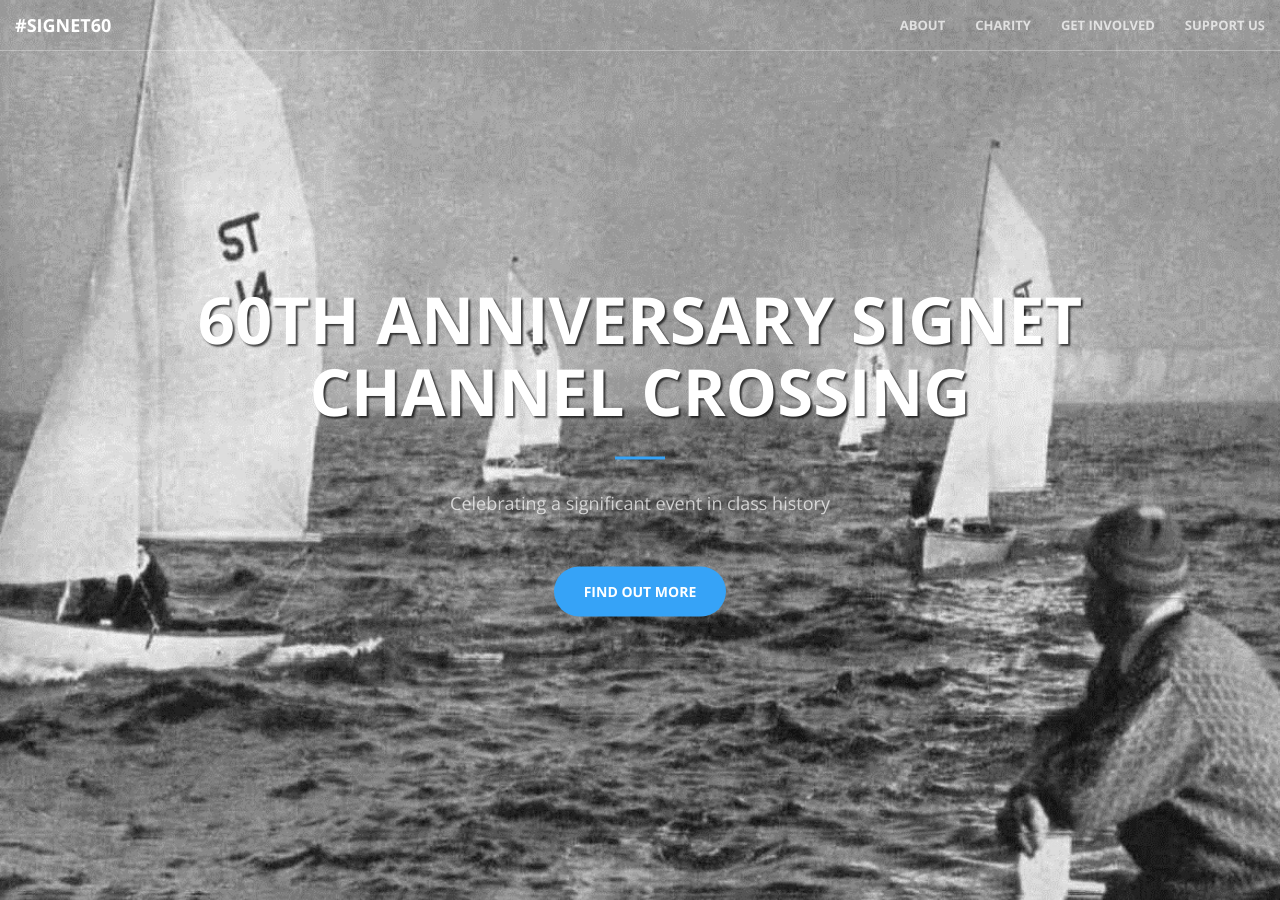
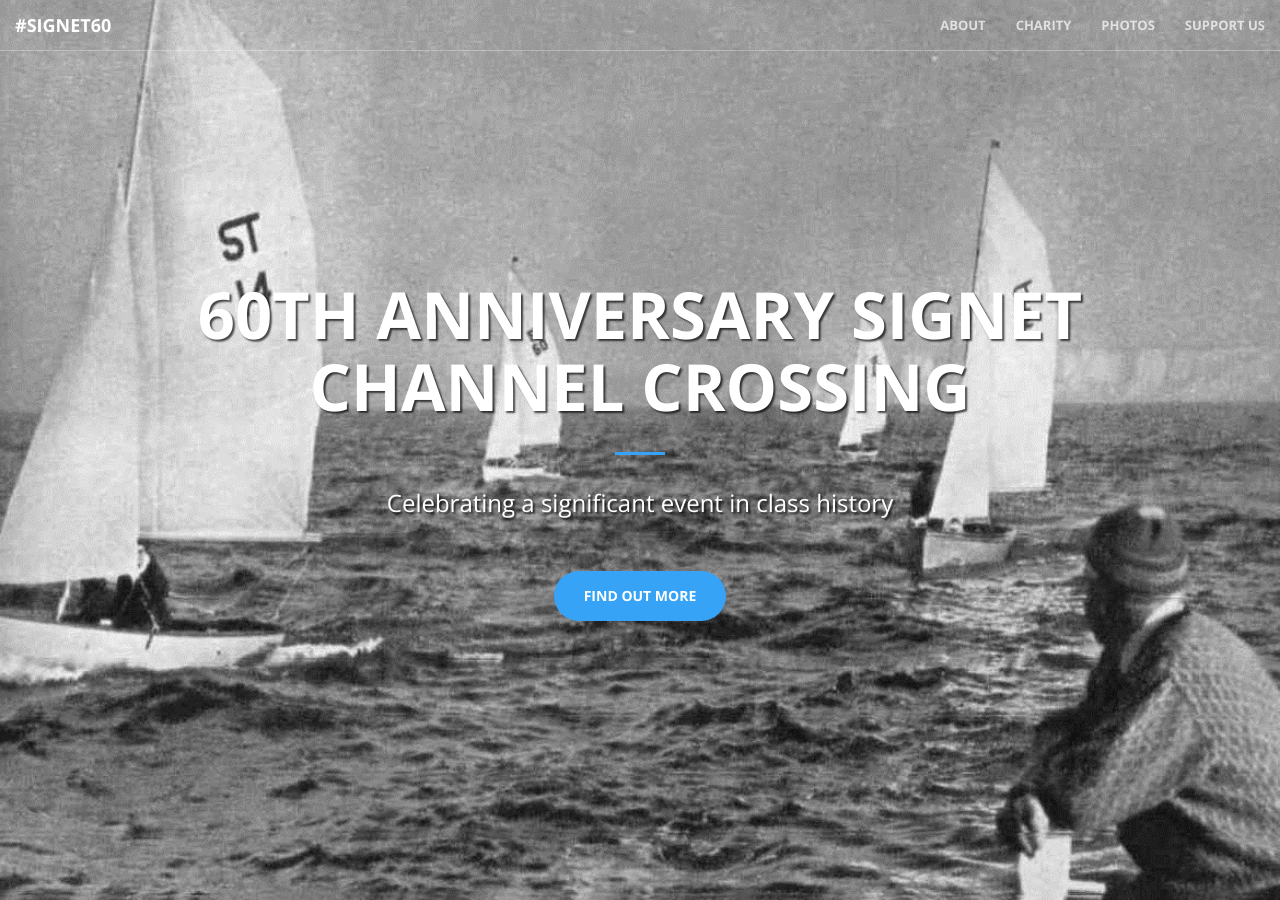
Before and after one commit to wrussell1999/signet60-website, a Jekyll site: the page built from index.html, in a window 1280 px wide and 900 px high. Built offline with Jekyll 4.4.1, drawn with Linux system fonts in a browser that asks for light colours.

Commit message:
Fix styling

```diff
--- a/_includes/contact.html
+++ b/_includes/contact.html
@@ -6,7 +6,7 @@
                 <hr class="primary">
                 <p>Wanting to provide sponsorship or support us in another way, get in touch!</p>
             </div>
-        <div class="col-lg-2 col-lg-offset-1 text-center">
+        <div class="col-lg-10 col-lg-offset-1 text-center">
             <a href="mailto:{{ site.email }}">
             <i class="fa fa-envelope-o fa-3x wow bounceIn" data-wow-delay=".1s"></i>
                 <p>{{ site.email }}</p>
--- a/_includes/nav.html
+++ b/_includes/nav.html
@@ -21,7 +21,7 @@
                     <a class="page-scroll" href="#charity">Charity</a>
                 </li>
                 <li>
-                    <a class="page-scroll" href="#portfolio">Get Involved</a>
+                    <a class="page-scroll" href="#photos">Photos</a>
                 </li>
                 <li>
                     <a class="page-scroll" href="#contact">Support Us</a>
--- a/_includes/portfolio.html
+++ b/_includes/portfolio.html
@@ -1,7 +1,7 @@
-<section class="no-padding" id="portfolio">
+<section class="no-padding" id="photos">
     <div class="container-fluid">
         <div class="row no-gutter">
-            <div class="col-lg-4 col-sm-6">
+            <div class="col-lg-6 col-sm-6">
                 <a href="#" class="portfolio-box">
                     <img src="img/portfolio/1.jpg" class="img-responsive" alt="">
                     <div class="portfolio-box-caption">
@@ -14,7 +14,7 @@
                     </div>
                 </a>
             </div>
-            <div class="col-lg-4 col-sm-6">
+            <div class="col-lg-6 col-sm-6">
                 <a href="#" class="portfolio-box">
                     <img src="img/portfolio/2.jpg" class="img-responsive" alt="">
                     <div class="portfolio-box-caption">
@@ -27,8 +27,6 @@
                     </div>
                 </a>
             </div>
-
-
         </div>
     </div>
 </section>
--- a/_sass/_base.scss
+++ b/_sass/_base.scss
@@ -176,8 +176,9 @@ header {
             }
             p {
                 font-weight: 300;
-                color: rgba(white, .7);
-                font-size: 16px;
+                text-shadow: 2px 2px 2px rgba(0, 0, 0, 0.7);
+                color: rgba(white, 1);
+                font-size: 20px;
                 margin-bottom: 50px;
             }
         }
@@ -196,7 +197,7 @@ header {
                 margin-left: auto;
                 margin-right: auto;
                 p {
-                    font-size: 18px;
+                    font-size: 24px;
                     max-width: 80%;
                     margin-left: auto;
                     margin-right: auto;
```
